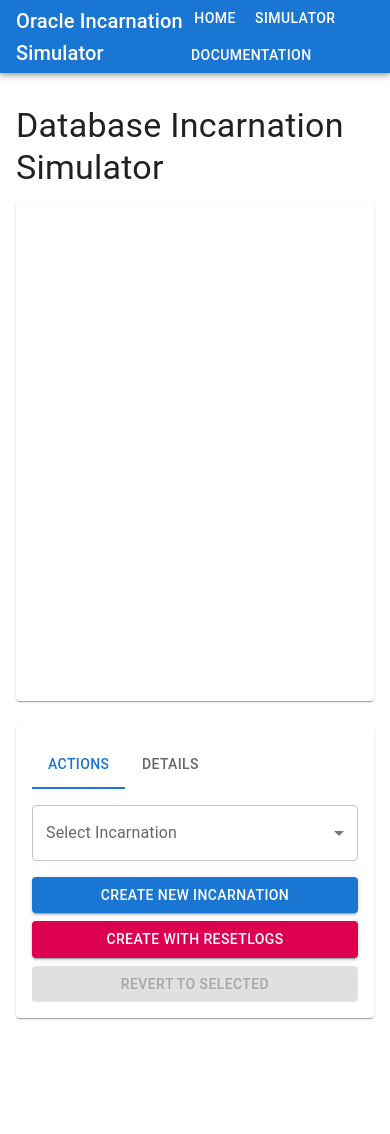
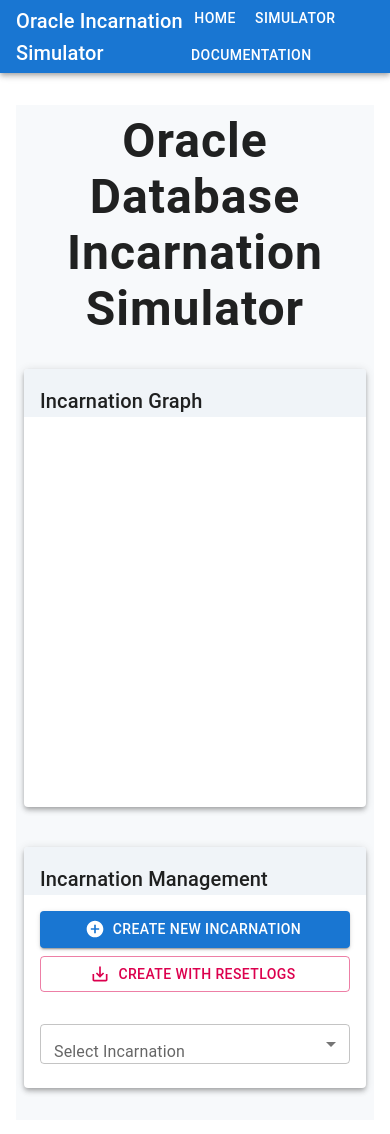
Before and after one commit to lokeshyadav559/IncarnationSim, a React (Create React App) app: page /simulator in a window 390 px wide. Shown: the top 1134 px of the page. Before the commit the page ends 1050 px from the top, so only its background shows below. Built offline with nearby package versions, Linux system fonts and the light colour scheme.

Commit message:
feat(ui): refactor simulator layout for improved UX and responsive design

```diff
--- a/src/pages/Simulator.tsx
+++ b/src/pages/Simulator.tsx
@@ -2,35 +2,29 @@
 import {
   Box,
   Typography,
-  Paper,
+  Card,
+  CardContent,
+  CardHeader,
   Grid,
   Button,
   FormControl,
   InputLabel,
   Select,
   MenuItem,
-  Tabs,
-  Tab,
-  List,
-  ListItem,
-  ListItemText,
-  ListItemIcon,
-  Chip,
-  Alert,
+  Divider,
+  useMediaQuery,
 } from '@mui/material';
-import {
-  Storage as StorageIcon,
-  Description as DescriptionIcon,
-  History as HistoryIcon,
-  Backup as BackupIcon,
-} from '@mui/icons-material';
+import { AddCircle, Replay, SaveAlt } from '@mui/icons-material';
+import { useTheme } from '@mui/material/styles';
 import IncarnationGraph from '../components/IncarnationGraph';
+import RecoveryPanel from '../components/RecoveryPanel';
 import { DatabaseIncarnation } from '../types/database';
 
 const Simulator: React.FC = () => {
   const [incarnations, setIncarnations] = useState<DatabaseIncarnation[]>([]);
   const [selectedIncarnation, setSelectedIncarnation] = useState<string>('');
-  const [activeTab, setActiveTab] = useState(0);
+  const theme = useTheme();
+  const isMdUp = useMediaQuery(theme.breakpoints.up('md'));
 
   const handleCreateIncarnation = (withResetlogs: boolean = false) => {
     const newIncarnation: DatabaseIncarnation = {
@@ -65,6 +59,8 @@
             group: 1,
             status: 'CURRENT',
             sequence: 1,
+            firstChange: 1,
+            nextChange: 1000
           },
         ],
       },
@@ -82,130 +78,121 @@
     }
   };
 
-  const renderIncarnationDetails = (incarnation: DatabaseIncarnation) => {
-    return (
-      <List>
-        <ListItem>
-          <ListItemIcon>
-            <DescriptionIcon />
-          </ListItemIcon>
-          <ListItemText
-            primary="Control File"
-            secondary={
-              incarnation.metadata.controlFile?.exists
-                ? `Exists (Resetlogs: ${incarnation.metadata.controlFile.resetlogs ? 'Yes' : 'No'})`
-                : 'Not Created'
-            }
-          />
-        </ListItem>
-        <ListItem>
-          <ListItemIcon>
-            <HistoryIcon />
-          </ListItemIcon>
-          <ListItemText
-            primary="Archive Logs"
-            secondary={
-              incarnation.metadata.archiveLogs?.length
-                ? `${incarnation.metadata.archiveLogs.length} logs available`
-                : 'No archive logs'
-            }
-          />
-        </ListItem>
-        <ListItem>
-          <ListItemIcon>
-            <StorageIcon />
-          </ListItemIcon>
-          <ListItemText
-            primary="Datafiles"
-            secondary={
-              incarnation.metadata.datafiles?.length
-                ? `${incarnation.metadata.datafiles.length} files (${incarnation.metadata.datafiles.filter(f => f.status === 'ONLINE').length} online)`
-                : 'No datafiles'
-            }
-          />
-        </ListItem>
-      </List>
-    );
+  const handleRecoveryComplete = (newIncarnation: DatabaseIncarnation) => {
+    setIncarnations([...incarnations, newIncarnation]);
+    setSelectedIncarnation(newIncarnation.id);
   };
 
+  const currentIncarnation = incarnations.find(inc => inc.id === selectedIncarnation);
+
   return (
-    <Box>
-      <Typography variant="h4" component="h1" gutterBottom>
-        Database Incarnation Simulator
+    <Box sx={{ p: { xs: 1, md: 3 }, background: '#f7f9fb', minHeight: '100vh' }}>
+      <Typography
+        variant="h3"
+        align="center"
+        sx={{ fontWeight: 700, mb: 4, letterSpacing: 1 }}
+        gutterBottom
+      >
+        Oracle Database Incarnation Simulator
       </Typography>
-
-      <Grid container spacing={3}>
+      <Grid container spacing={3} justifyContent="center">
         <Grid item xs={12} md={8}>
-          <Paper sx={{ p: 2, height: '500px' }}>
+          <Card elevation={4} sx={{ mb: { xs: 2, md: 0 } }}>
+            <CardHeader
+              title={<Typography variant="h6">Incarnation Graph</Typography>}
+              sx={{ pb: 0, background: '#f0f4f8' }}
+            />
+            <CardContent>
+              <Box sx={{ minHeight: 350, height: { xs: 300, md: 400 } }}>
                 <IncarnationGraph incarnations={incarnations} />
-          </Paper>
+              </Box>
+            </CardContent>
+          </Card>
         </Grid>
         <Grid item xs={12} md={4}>
-          <Paper sx={{ p: 2 }}>
-            <Tabs value={activeTab} onChange={(_, newValue) => setActiveTab(newValue)}>
-              <Tab label="Actions" />
-              <Tab label="Details" />
-            </Tabs>
-
-            {activeTab === 0 && (
-              <Box sx={{ mt: 2 }}>
-                <FormControl fullWidth sx={{ mb: 2 }}>
+          <Box
+            sx={{
+              position: isMdUp ? 'sticky' : 'static',
+              top: isMdUp ? theme.spacing(3) : 'auto',
+              zIndex: 2,
+            }}
+          >
+            <Card elevation={4} sx={{ mb: 3 }}>
+              <CardHeader
+                title={<Typography variant="h6">Incarnation Management</Typography>}
+                sx={{ background: '#f0f4f8', pb: 0 }}
+              />
+              <CardContent>
+                <Grid container spacing={2}>
+                  <Grid item xs={12}>
+                    <Button
+                      variant="contained"
+                      color="primary"
+                      startIcon={<AddCircle />}
+                      onClick={() => handleCreateIncarnation(false)}
+                      fullWidth
+                      sx={{ mb: 1 }}
+                    >
+                      Create New Incarnation
+                    </Button>
+                    <Button
+                      variant="outlined"
+                      color="secondary"
+                      startIcon={<SaveAlt />}
+                      onClick={() => handleCreateIncarnation(true)}
+                      fullWidth
+                      sx={{ mb: 2 }}
+                    >
+                      Create with RESETLOGS
+                    </Button>
+                  </Grid>
+                  <Grid item xs={12}>
+                    <FormControl fullWidth>
                       <InputLabel>Select Incarnation</InputLabel>
                       <Select
                         value={selectedIncarnation}
                         onChange={(e) => setSelectedIncarnation(e.target.value)}
                         label="Select Incarnation"
+                        size="small"
                       >
                         {incarnations.map((inc) => (
-                      <MenuItem key={inc.id} value={inc.id}>
-                        {inc.id} - {inc.status}
+                          <MenuItem
+                            key={inc.id}
+                            value={inc.id}
+                            sx={{
+                              fontWeight: inc.status === 'ACTIVE' ? 700 : 400,
+                              color: inc.status === 'ACTIVE' ? theme.palette.primary.main : 'inherit',
+                            }}
+                          >
+                            {inc.id} - {new Date(inc.timestamp).toLocaleString()}
                           </MenuItem>
                         ))}
                       </Select>
                     </FormControl>
-
+                  </Grid>
+                  {selectedIncarnation && (
+                    <Grid item xs={12}>
                       <Button
-                  variant="contained"
+                        variant="outlined"
                         color="primary"
-                  onClick={() => handleCreateIncarnation(false)}
-                  sx={{ mr: 1, mb: 1 }}
+                        startIcon={<Replay />}
+                        onClick={handleRevertIncarnation}
                         fullWidth
                       >
-                  Create New Incarnation
+                        Revert to Selected Incarnation
                       </Button>
-                <Button
-                  variant="contained"
-                  color="secondary"
-                  onClick={() => handleCreateIncarnation(true)}
-                  sx={{ mr: 1, mb: 1 }}
-                  fullWidth
-                >
-                  Create with RESETLOGS
-                </Button>
-                <Button
-                  variant="contained"
-                  color="error"
-                  onClick={handleRevertIncarnation}
-                  disabled={!selectedIncarnation}
-                  fullWidth
-                >
-                  Revert to Selected
-                </Button>
-
-                {selectedIncarnation && (
-                  <Alert severity="info" sx={{ mt: 2 }}>
-                    Selected incarnation: {selectedIncarnation}
-                  </Alert>
+                    </Grid>
+                  )}
+                </Grid>
+              </CardContent>
+            </Card>
+            {currentIncarnation && (
+              <RecoveryPanel
+                currentIncarnation={currentIncarnation}
+                onRecoveryComplete={handleRecoveryComplete}
+              />
             )}
           </Box>
-            )}
-
-            {activeTab === 1 && selectedIncarnation && (
-              <Box sx={{ mt: 2 }}>
-                {renderIncarnationDetails(incarnations.find(inc => inc.id === selectedIncarnation)!)}
-              </Box>
-            )}
-          </Paper>
         </Grid>
       </Grid>
     </Box>
```
Lines whose indentation alone changed are shown as unchanged.
